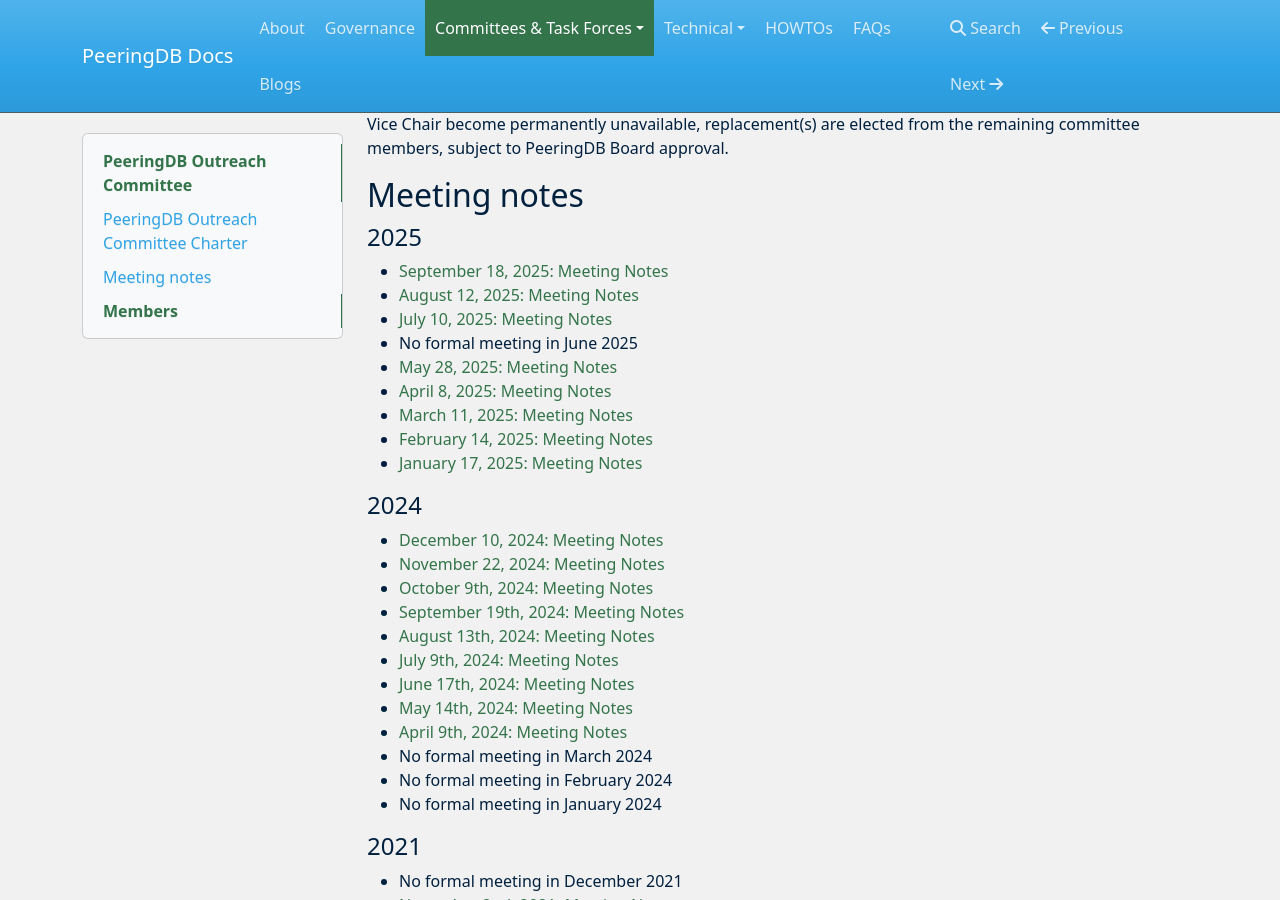
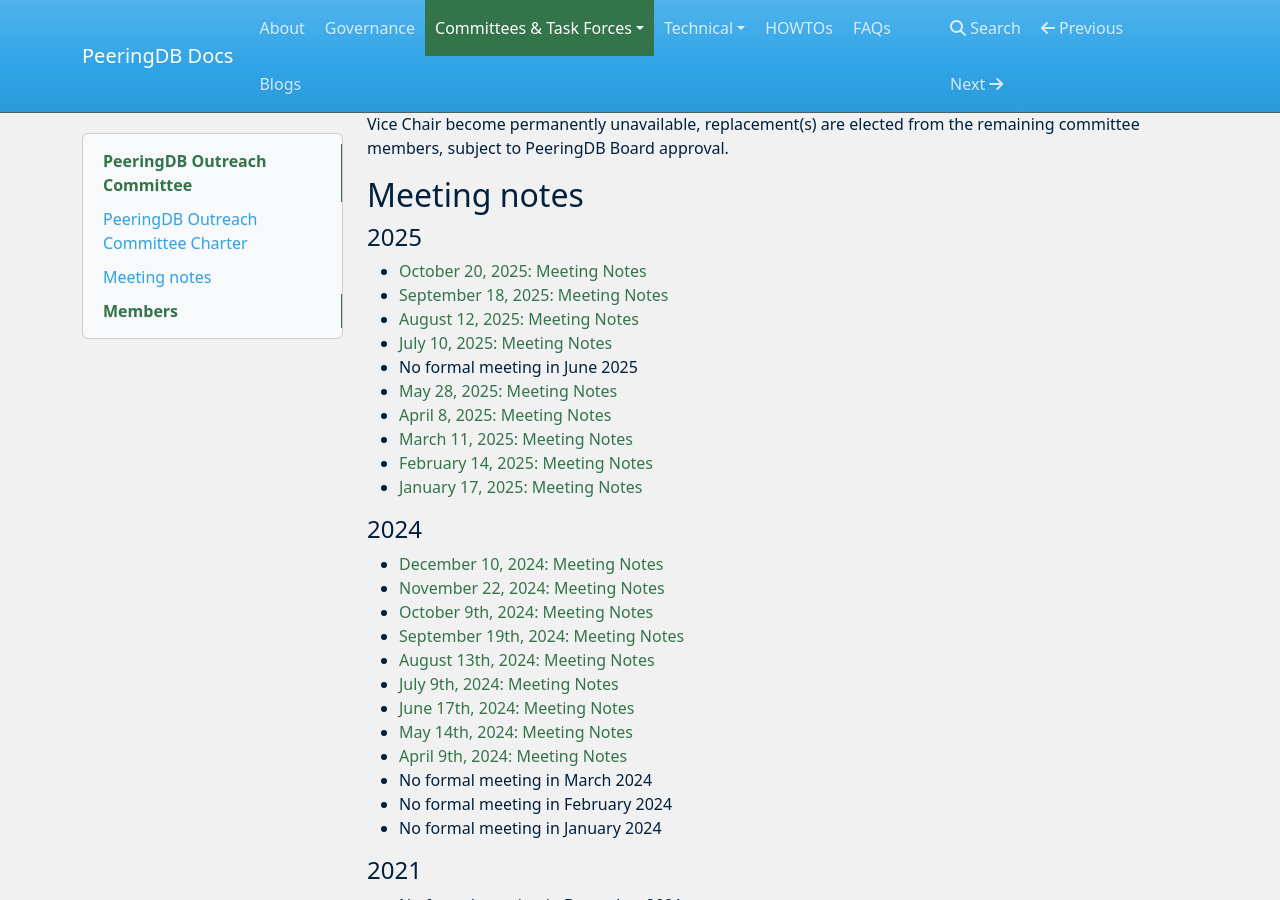
Before and after one commit to peeringdb/docs, an MkDocs documentation site: the page built from docs/committee/outreach/index.md, in a window 1280 px wide and 900 px high, scrolled down 1324 px. Built offline with MkDocs 1.6.1, drawn with Linux system fonts in a browser that asks for light colours; nearby versions of some CDN libraries.

Commit message:
Added October 20 OC meeting notes.

```diff
--- a/docs/committee/outreach/index.md
+++ b/docs/committee/outreach/index.md
@@ -9,6 +9,7 @@
 
 #### 2025
 
+- [October 20, 2025: Meeting Notes](notes/2025-10-20_Outreach_Committee_Notes.pdf)
 - [September 18, 2025: Meeting Notes](notes/2025-09-18_Outreach_Committee_Notes.pdf)
 - [August 12, 2025: Meeting Notes](notes/2025-08-12_Outreach_Committee_Notes.pdf)
 - [July 10, 2025: Meeting Notes](notes/2025-07-10_Outreach_Committee_Notes.pdf)
```
Also changed, not shown: 1 other file.
